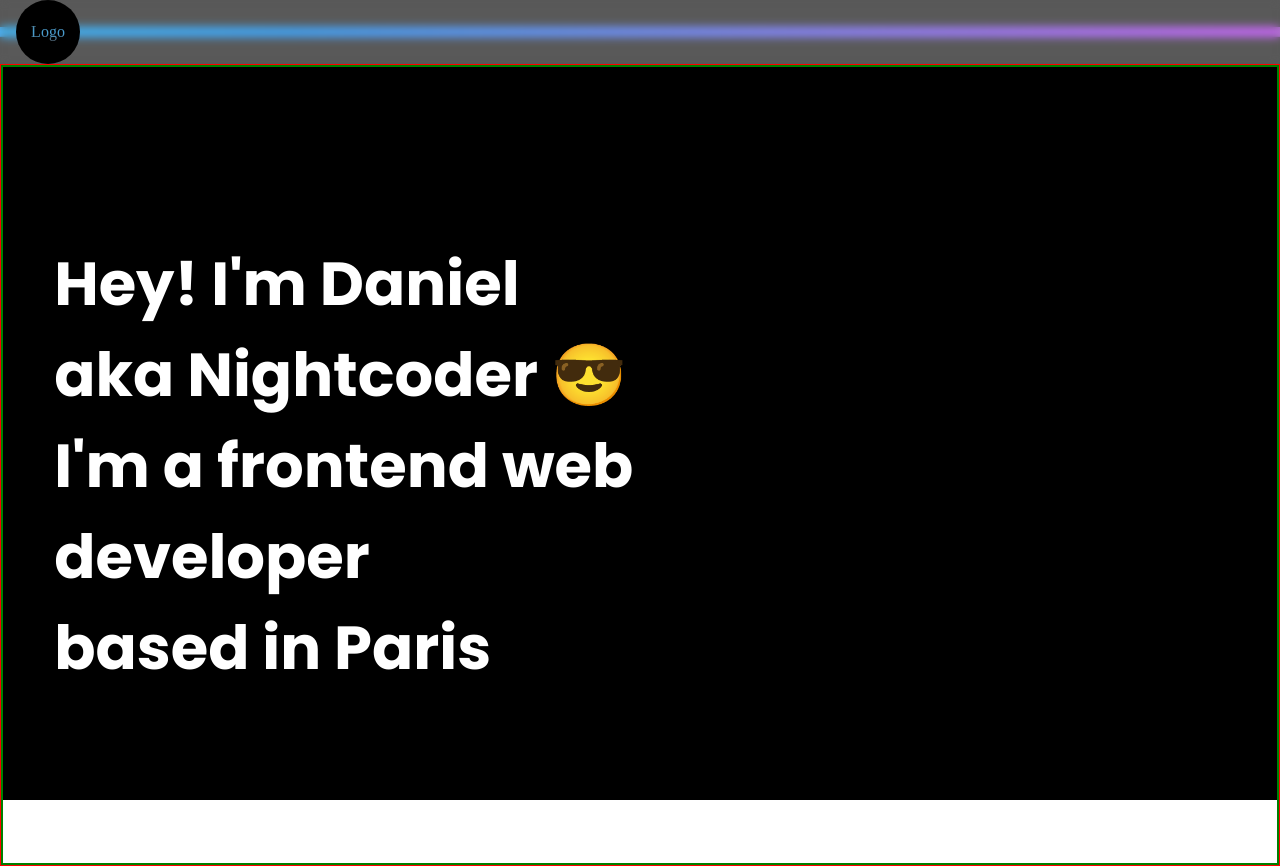
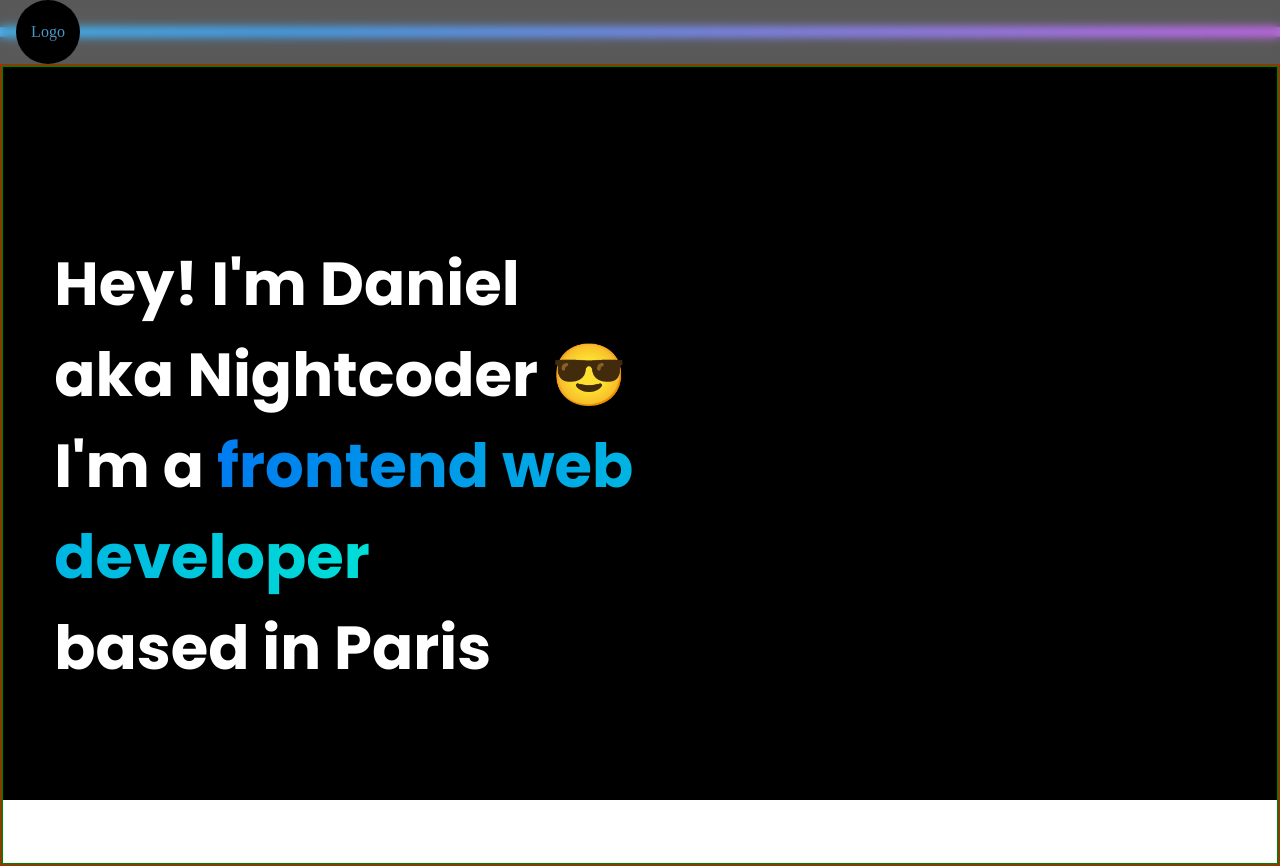
Before and after one commit to newnightcoder/nightcoder.io, a Next.js app: page / in a window 1280 px wide. Built offline with nearby package versions, Linux system fonts and the light colour scheme.

Commit message:
gradient span header

```diff
--- a/pages/index.tsx
+++ b/pages/index.tsx
@@ -5,7 +5,13 @@ import { TransitionContext } from "../context/TransitionContext";
 import { useHandleRoute } from "../hooks/useHandleRoute";
 import { useIsoMorphicLayoutEffect } from "../hooks/useIsoMorphicLayoutEffect";
 import { useTransitionBackground } from "../hooks/useTransitionBackground";
-import { Header, Hero, HomeSection, PageContainer } from "../styles/home";
+import {
+  GradientBlue,
+  Header,
+  Hero,
+  HomeSection,
+  PageContainer,
+} from "../styles/home";
 
 if (typeof window !== "undefined") {
   gsap.registerPlugin(Scrolltrigger);
@@ -49,7 +55,9 @@ const HomePage = () => {
         <Header>
           <span>Hey! I'm Daniel</span>
           <span>aka Nightcoder 😎</span>
-          <span>I'm a frontend web developer </span>
+          <span>
+            I'm a <GradientBlue>frontend web developer</GradientBlue>
+          </span>
           <span>based in Paris</span>
         </Header>
         <Hero></Hero>
--- a/styles/home.ts
+++ b/styles/home.ts
@@ -45,8 +45,18 @@ const Hero = styled.div`
   // font-size: 46px;
 `;
 
-const Gradient = styled.span`
--webkit-
+const GradientBlue = styled.span`
+  background-clip: text;
+  -webkit-background-clip: text;
+  -webkit-text-fill-color: transparent;
+  background-image: linear-gradient(to right, #007cf0, #00dfd8);
+`;
+
+const GradientYellow = styled.span`
+  background-clip: text;
+  -webkit-background-clip: text;
+  -webkit-text-fill-color: transparent;
+  background-image: linear-gradient(to right, #007cf0, #00dfd8);
 `;
 
 const AnimationContainer = styled.div`
@@ -55,4 +65,11 @@ const AnimationContainer = styled.div`
   transform: translateY(4rem);
 `;
 
-export { PageContainer, HomeSection, Header, Hero, AnimationContainer };
+export {
+  PageContainer,
+  HomeSection,
+  Header,
+  Hero,
+  GradientBlue,
+  AnimationContainer,
+};
```
